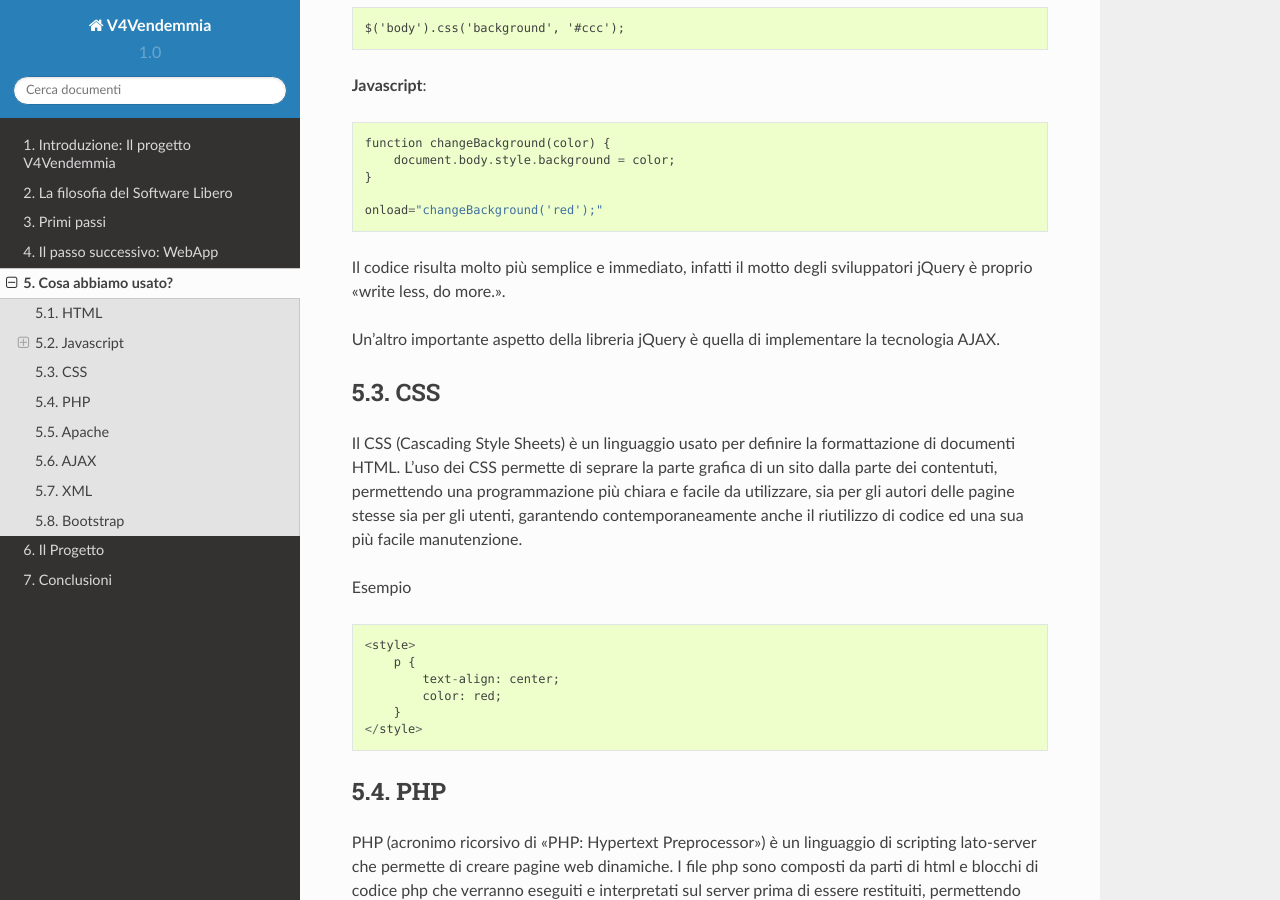
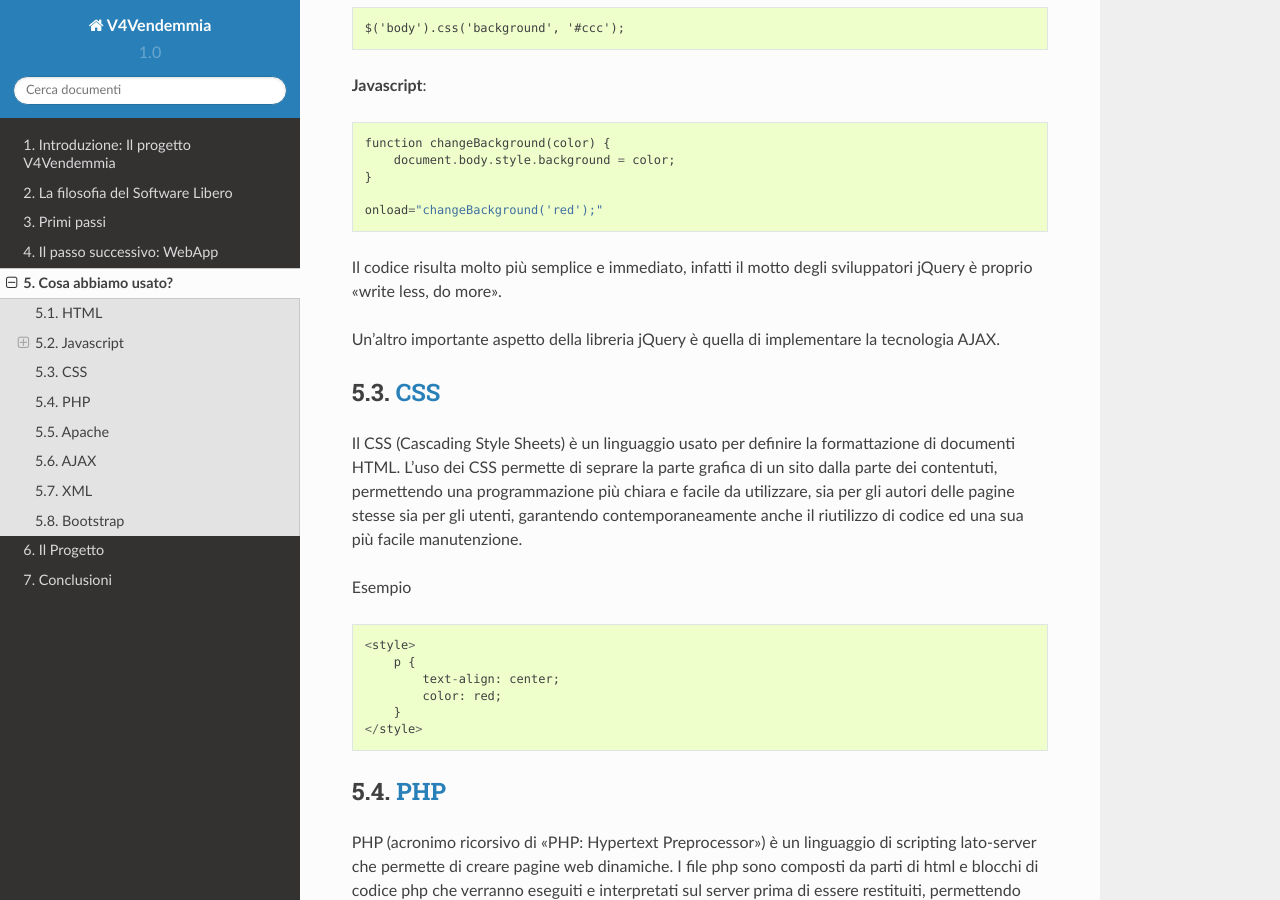
Before and after one commit to feroda/v4vendemmia, a Sphinx documentation site: the page built from doc/technologies.rst, in a window 1280 px wide and 900 px high, scrolled down 928 px. Built offline with Sphinx 7.4.7 and the Read the Docs theme 2.0.0, drawn with Linux system fonts in a browser that asks for light colours; some of the changed lines change nothing that is shown.

Commit message:
[doc] Aggiunte ref delle librerie usate (Issue #1)

```diff
--- a/doc/technologies.rst
+++ b/doc/technologies.rst
@@ -1,8 +1,8 @@
 Cosa abbiamo usato?
 ===================
 
-HTML
-----
+`HTML <http://www.w3schools.com/html/default.asp>`_
+---------------------------------------------------
 L'HTML (HyperText Markup Language) è il linguaggio di markup usato per la formattazione e l'impaginazione di documenti ipertestuali.
 Un linguaggio di markup, serve appunto a marcare le parti del testo in modo che chi le legge possa interpretarle e nel caso del browser crearci un layout di un certo tipo attraverso i vari tag come quello del titolo::
 
@@ -14,13 +14,13 @@
 
 L'HTML è la basa di quasi la totalità dei siti web.
 
-Javascript
-----------
+`Javascript <http://www.w3schools.com/js/default.asp>`_
+-------------------------------------------------------
 Il JavaScript è un linguaggio di scripting lato-client che serve a creare interrazione tra l'utente e la pagina tramite oggetti e eventi.
 Le funzioni di script vengo invocate dagli eventi innescati dall'utente sulla pagina web (mouse, tastiera, caricamento della pagina ecc...).
 
-jQuery
-^^^^^^
+`jQuery <http://www.w3schools.com/jquery/default.asp>`_
+^^^^^^^^^^^^^^^^^^^^^^^^^^^^^^^^^^^^^^^^^^^^^^^^^^^^^^^
 jQuery è una libreria JavaScript per applicazioni web e nasce con l'obiettivo di semplificare la selezione, la manipolazione, la gestione degli eventi e l'animazione delle pagine HTML.
 
 Ecco un esempio di codice che cambia il colore dello sfondo:
@@ -37,12 +37,12 @@
 
     onload="changeBackground('red');"
 
-Il codice risulta molto più semplice e immediato, infatti il motto degli sviluppatori jQuery è proprio «write less, do more.».
+Il codice risulta molto più semplice e immediato, infatti il motto degli sviluppatori jQuery è proprio «write less, do more».
 
 Un'altro importante aspetto della libreria jQuery è quella di implementare la tecnologia AJAX.
 
-CSS
----
+`CSS <http://www.w3schools.com/css/default.asp>`_
+-------------------------------------------------
 Il CSS (Cascading Style Sheets) è un linguaggio usato per definire la formattazione di documenti HTML.
 L'uso dei CSS permette di seprare la parte grafica di un sito dalla parte dei contentuti, permettendo una programmazione più chiara e facile da utilizzare, sia per gli autori delle pagine stesse sia per gli utenti, garantendo contemporaneamente anche il riutilizzo di codice ed una sua più facile manutenzione.
 
@@ -55,24 +55,24 @@
         }
     </style>
 
-PHP
----
+`PHP <http://www.w3schools.com/php/default.asp>`_
+-------------------------------------------------
 PHP (acronimo ricorsivo di "PHP: Hypertext Preprocessor") è un linguaggio di scripting lato-server che permette di creare pagine web dinamiche.
 I file php sono composti da parti di html e blocchi di codice php che verranno eseguiti e interpretati sul server prima di essere restituiti, permettendo cosi di creare la pagina in modo dinamico in base alle necessità e alle situazioni.
 
-Apache
-------
+`Apache <https://httpd.apache.org/docs/2.2/mod/quickreference.html>`_
+---------------------------------------------------------------------
 Apache è forse il più famoso e anche il più utilizzato dei webserver nel mondo.
 Un webserver è un applicazione che si occupa di prendere le varie richieste dei client e restituire le relative pagine web.
 
-AJAX
-----
+`AJAX <http://www.w3schools.com/ajax/default.asp>`_
+---------------------------------------------------
 AJAX (Asynchronous JavaScript and XML) è una tecnica di sviluppo software per la realizzazione di applicazioni web interattive.
 Questa tecnica si basa su uno scambio di dati in background fra web browser e server, che consente l'aggiornamento dinamico di una pagina web senza esplicito ricaricamento da parte dell'utente.
 AJAX è asincrono nel senso che i dati extra sono richiesti al server e caricati in background senza interferire con il comportamento della pagina esistente.
 
-XML
----
+`XML <http://www.w3schools.com/xml/default.asp>`_
+-------------------------------------------------
 XML (eXtensible Markup Language) è linguaggio marcatore (Markup Language) estendibile (eXtensible) in quanto permette di creare tag personalizzati, proprio come quelli html, e dare a ciascuno un significato riferito ai contentuti.
 Questo permette di creare una struttra di dati in un semplice file di testo, facilitando molto la lettura dei dati.
 
@@ -85,8 +85,8 @@
         <body>Don`t forget me this weekend!</body>
     </note>
 
-Bootstrap
----------
+`Bootstrap <http://www.w3schools.com/bootstrap/default.asp>`_
+-------------------------------------------------------------
 Bootstrap è una raccolta di strumenti liberi per la creazione di siti e applicazioni per il Web. Essa contiene modelli di progettazione basati su HTML e CSS, sia per la tipografia, che per le varie componenti dell'interfaccia, come moduli, pulsanti e navigazione.
 
 Dalla versione 2.0 supporta anche il responsive web design. Ciò significa che il layout delle pagine web si regola dinamicamente, tenendo conto delle caratteristiche del dispositivo utilizzato, sia esso desktop, tablet o telefono cellulare. A partire dalla versione 3.0, Bootstrap ha adottato il responsive design come impostazione predefinita, sottolineando il suo essere nata come libreria multidispositivo e multipiattaforma.
```
